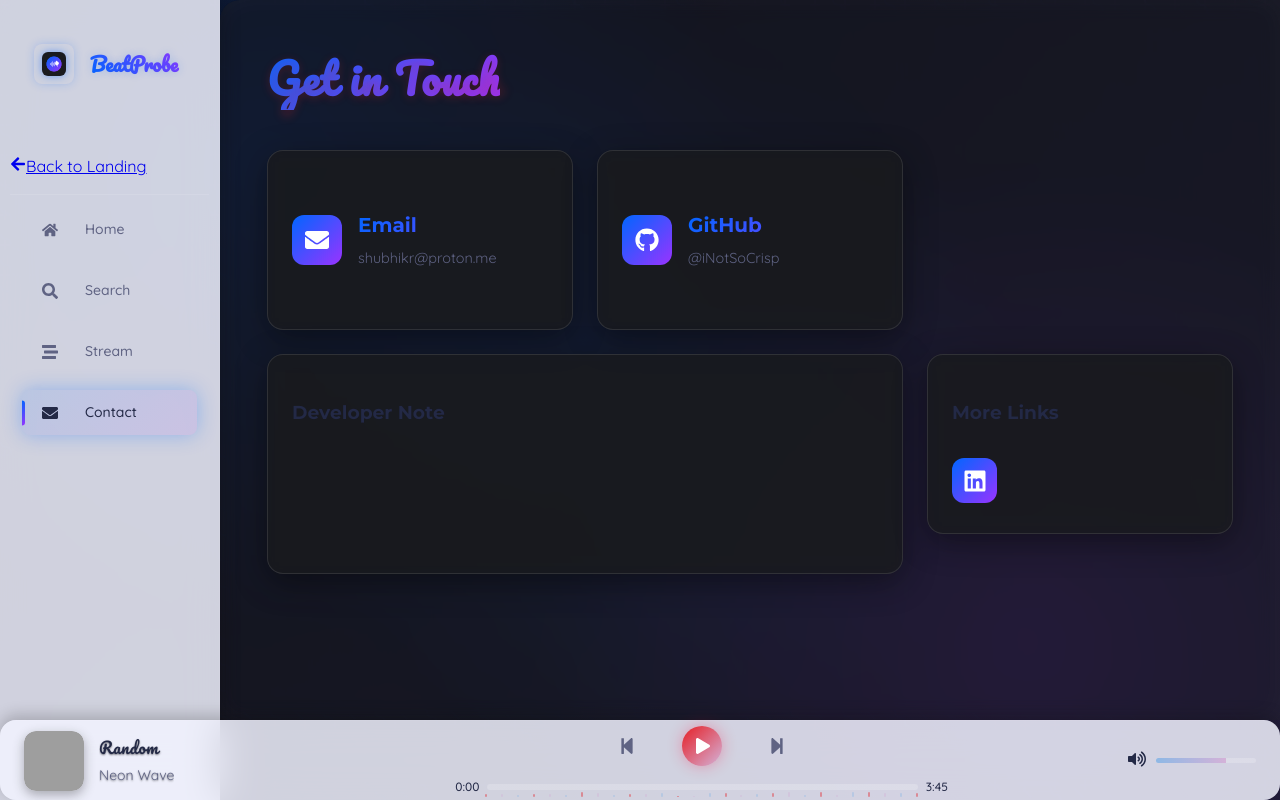
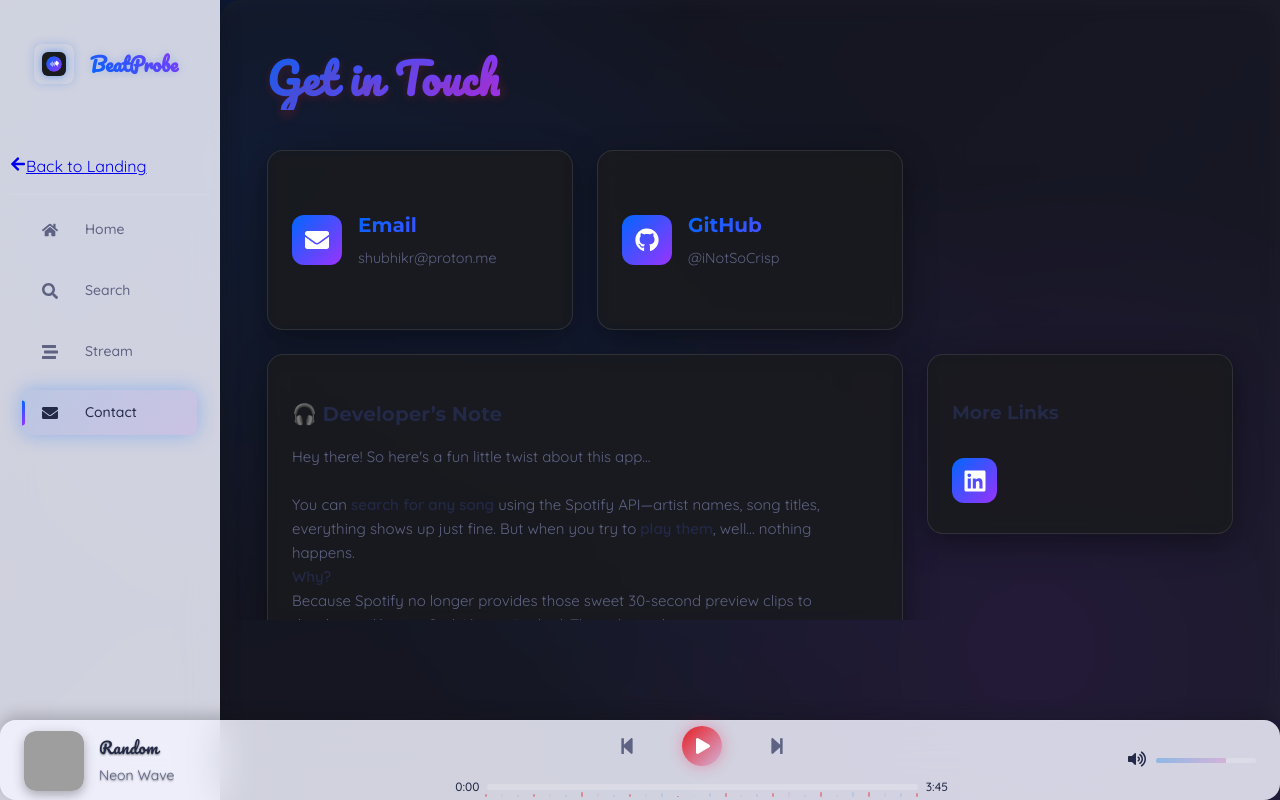
Before and after one commit to iNotSoCrisp/webmusicplayer, a React (Vite) app: page /app/contact in a window 1280 px wide. Built offline with nearby package versions, Linux system fonts and the light colour scheme; no server answers; grey boxes are pictures that could not be loaded.

Commit message:
dev note

```diff
--- a/src/pages/ContactPage.jsx
+++ b/src/pages/ContactPage.jsx
@@ -51,7 +51,24 @@ function ContactPage() {
         </div>
 
         <div className="contact-card notes-card">
-          <h3>Developer Note</h3>
+          <h3>🎧 Developer’s Note</h3>
+<p>
+  Hey there! So here's a fun little twist about this app... <br /><br />
+
+  You can <strong>search for any song</strong> using the Spotify API—artist names, song titles, everything shows up just fine. But when you try to <strong>play them</strong>, well… nothing happens. <br />
+  <strong>Why?</strong><br />
+  Because Spotify no longer provides those sweet 30-second preview clips to developers like me. Sad, I know. I asked. They ghosted me. <br /><br />
+
+  So what did I do? I built a <strong>Stream section</strong> instead, where I’ve personally uploaded a bunch of songs using a cloud service. That’s where the real music lives now. 🎵 <br /><br />
+
+  So to recap:<br />
+  - <strong>Search</strong> page: Great for looking up songs… just don’t expect sound. Pretty useless right? IK <br />
+  - <strong>Stream</strong> page: That’s where your ears should be. <br /><br />
+
+  I know it’s a bit funky, but hey—I worked with what I had. Thanks for checking it out anyway. You’re awesome. 😄 <br /><br />
+
+  — <em>Crisp (Shubh)</em>
+</p>
           <p className="developer-note">{developerNote}</p>
         </div>
 
--- a/src/styles/custom.css
+++ b/src/styles/custom.css
@@ -1822,7 +1822,51 @@ h3.section-title {
 
 .notes-card {
   grid-column: span 2;
-  height: 220px;
+  min-height: fit-content;
+  max-height: none;
+  overflow-y: auto;
+  padding: 24px;
+  background: rgba(26, 27, 31, 0.8);
+  backdrop-filter: blur(10px);
+  border: 1px solid rgba(255, 255, 255, 0.1);
+}
+
+.notes-card h3 {
+  font-size: 20px;
+  margin-bottom: 16px;
+  color: var(--text-primary);
+}
+
+.notes-card p {
+  font-size: 15px;
+  line-height: 1.6;
+  color: var(--text-secondary);
+  margin-bottom: 16px;
+  white-space: pre-wrap;
+}
+
+.notes-card strong {
+  color: var(--text-primary);
+  font-weight: 600;
+}
+
+.notes-card br {
+  margin-bottom: 8px;
+}
+
+@media (max-width: 768px) {
+  .notes-card {
+    grid-column: span 1;
+    padding: 20px;
+    margin-bottom: 20px;
+    max-height: none;
+    height: auto;
+  }
+
+  .notes-card p {
+    font-size: 14px;
+    line-height: 1.5;
+  }
 }
 
 .email-card, .github-card {
```
